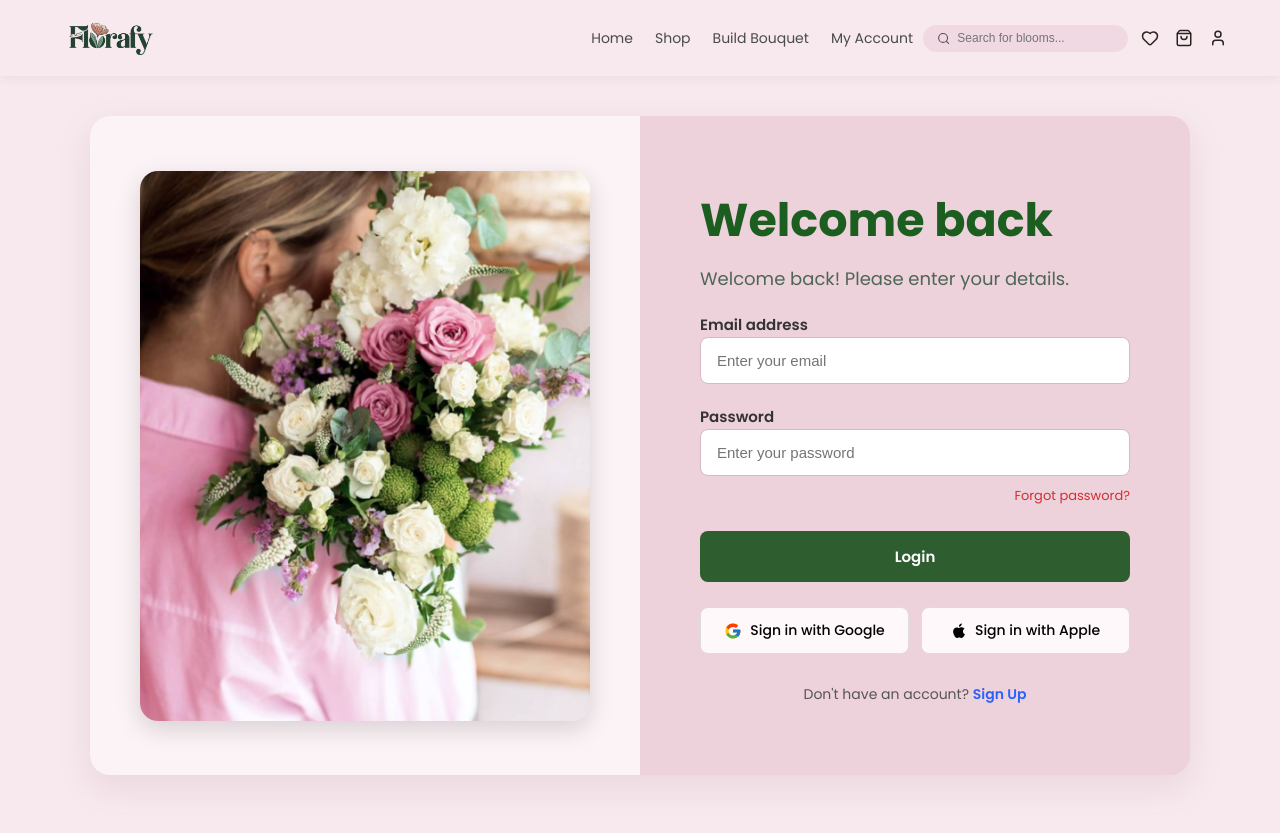
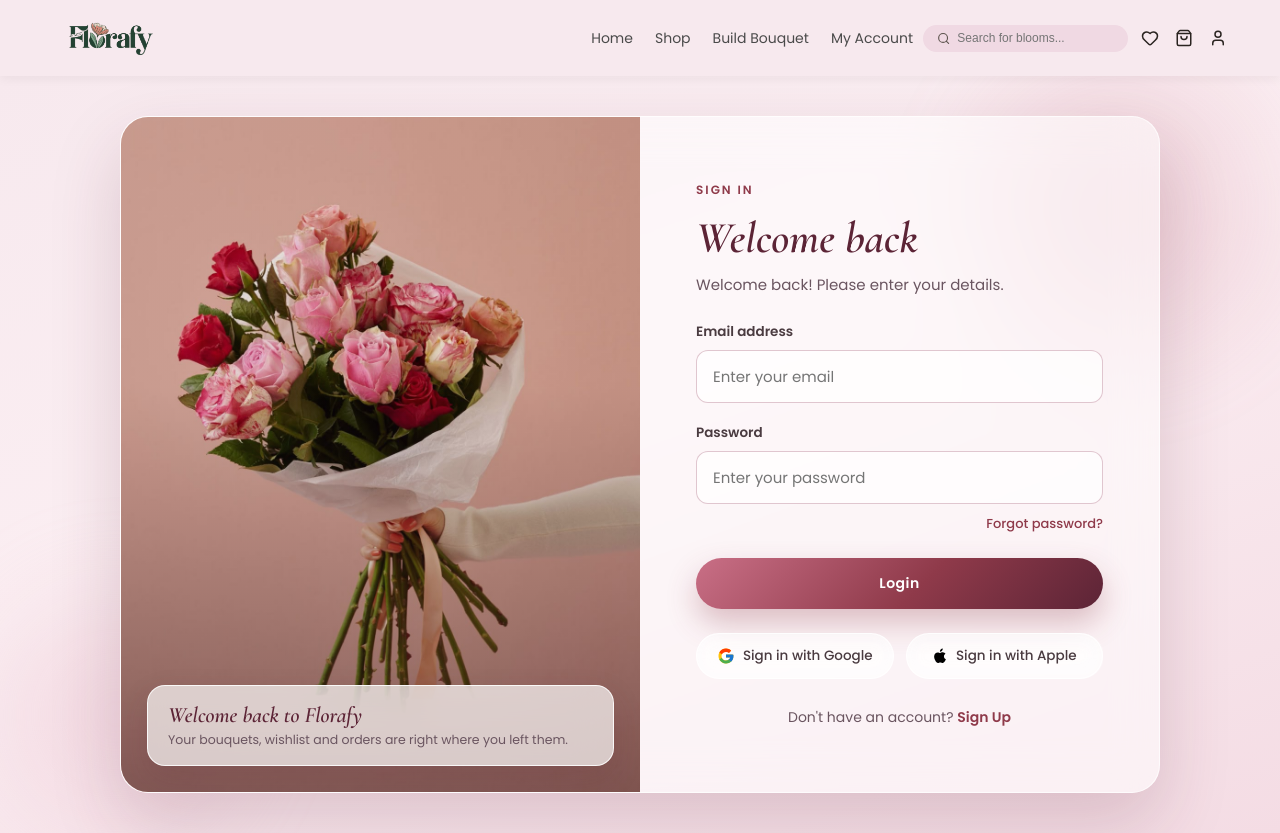
Before and after one commit to manasvistha/florafy_frontend, a React (Create React App) app: page /login in a window 1280 px wide. Built offline with nearby package versions, Linux system fonts and the light colour scheme.

Commit message:
Added auto playing image panel

```diff
--- a/src/pages/LoginPage.jsx
+++ b/src/pages/LoginPage.jsx
@@ -1,164 +1,198 @@
-import { useState } from "react";
+import { useState, useEffect } from "react";
 import { Link, useNavigate, useLocation } from "react-router-dom";
+import { motion, AnimatePresence } from "framer-motion";
 import Navbar from "../components/Navbar";
-import LoginImage from "../assets/Login.png";
 import { loginUser } from "../services/api";
 import { useWishlist } from "../context/WishlistContext";
 import { useCart } from "../context/CartContext";
 
+// Auto-playing photos on the image panel (matches the landing hero).
+const SLIDES = [
+  "/image/hero-bouquet.jpg",
+  "/image/products/rose.jpg",
+  "/image/products/mixed.jpg",
+  "/image/products/rosepink.jpg",
+];
+
 const styles = {
   page: {
     minHeight: "calc(100vh - 80px)",
-    background: "#f7e9ee",
+    background:
+      "linear-gradient(160deg, #f7e9ee 0%, #fbeef2 45%, #f4dce4 100%)",
     display: "flex",
     justifyContent: "center",
     alignItems: "center",
     padding: "40px 20px",
     fontFamily: "'Poppins', sans-serif",
+    position: "relative",
+    overflow: "hidden",
   },
-
+  blob1: {
+    position: "absolute",
+    width: 420,
+    height: 420,
+    top: "-10%",
+    right: "-4%",
+    borderRadius: "50%",
+    background: "radial-gradient(circle, rgba(201,111,134,0.25), transparent 70%)",
+    filter: "blur(30px)",
+    pointerEvents: "none",
+  },
+  blob2: {
+    position: "absolute",
+    width: 360,
+    height: 360,
+    bottom: "-8%",
+    left: "-5%",
+    borderRadius: "50%",
+    background: "radial-gradient(circle, rgba(233,188,203,0.4), transparent 70%)",
+    filter: "blur(30px)",
+    pointerEvents: "none",
+  },
   card: {
-    width: "1100px",
-    background: "#edd1db",
-    borderRadius: "20px",
+    position: "relative",
+    zIndex: 2,
+    width: "1040px",
+    maxWidth: "100%",
+    background: "rgba(255,255,255,0.55)",
+    backdropFilter: "blur(22px)",
+    WebkitBackdropFilter: "blur(22px)",
+    border: "1px solid rgba(255,255,255,0.7)",
+    borderRadius: "28px",
     display: "grid",
     gridTemplateColumns: "1fr 1fr",
     overflow: "hidden",
-    boxShadow: "0 12px 30px rgba(177, 135, 154, 0.18)",
+    boxShadow: "0 30px 70px rgba(92,36,54,0.18)",
   },
-
-  imageContainer: {
-    padding: "40px",
-    display: "flex",
-    justifyContent: "center",
-    alignItems: "center",
-    background: "#FCF3F6",
+  imageContainer: { position: "relative", overflow: "hidden", minHeight: 560 },
+  slide: {
+    position: "absolute",
+    inset: 0,
+    backgroundSize: "cover",
+    backgroundPosition: "center",
   },
-
-  image: {
-    width: "100%",
-    maxWidth: "450px",
-    height: "550px",
-    objectFit: "cover",
-    borderRadius: "18px",
-    boxShadow: "0 8px 25px rgba(0,0,0,.15)",
+  imageOverlay: {
+    position: "absolute",
+    inset: 0,
+    background:
+      "linear-gradient(180deg, rgba(42,18,24,0.10) 40%, rgba(42,18,24,0.45) 100%)",
   },
-
+  imageBadge: {
+    position: "absolute",
+    bottom: 26,
+    left: 26,
+    right: 26,
+    padding: "16px 20px",
+    borderRadius: 18,
+    background: "rgba(255,255,255,0.68)",
+    backdropFilter: "blur(18px)",
+    WebkitBackdropFilter: "blur(18px)",
+    border: "1px solid rgba(255,255,255,0.85)",
+    boxShadow: "0 12px 30px rgba(92,36,54,0.16)",
+  },
+  badgeTitle: {
+    fontFamily: "'Cormorant Garamond', serif",
+    fontStyle: "italic",
+    fontSize: 22,
+    fontWeight: 600,
+    color: "#5c2436",
+    margin: "0 0 3px",
+  },
+  badgeText: { fontSize: 12.5, color: "#6a5560", margin: 0 },
   form: {
-    padding: "70px 60px",
+    padding: "64px 56px",
     display: "flex",
     flexDirection: "column",
     justifyContent: "center",
   },
-
+  eyebrow: {
+    fontSize: 12,
+    fontWeight: 600,
+    letterSpacing: 2,
+    textTransform: "uppercase",
+    color: "#8f3a4a",
+    marginBottom: 12,
+  },
   heading: {
-    fontSize: "46px",
-    fontWeight: "700",
-    color: "#1b5e20",
-    marginBottom: "10px",
+    fontFamily: "'Cormorant Garamond', serif",
+    fontStyle: "italic",
+    fontSize: "44px",
+    fontWeight: 600,
+    color: "#5c2436",
+    margin: "0 0 8px",
   },
-
-  subtext: {
-    fontSize: "18px",
-    color: "#4e6655",
-    marginBottom: "20px",
-  },
-
+  subtext: { fontSize: "15px", color: "#6a5560", marginBottom: "26px" },
   errorBox: {
-    background: "#fdecea",
+    background: "rgba(253,236,234,0.9)",
     border: "1px solid #f5c2c0",
     color: "#c62828",
     fontSize: "14px",
     padding: "10px 14px",
-    borderRadius: "8px",
+    borderRadius: "10px",
     marginBottom: "20px",
   },
-
   label: {
-    fontSize: "15px",
-    fontWeight: "600",
+    fontSize: "13.5px",
+    fontWeight: 600,
     marginBottom: "8px",
-    color: "#333",
+    color: "#4a3b40",
+    display: "block",
   },
-
   input: {
     width: "100%",
     padding: "14px 16px",
-    borderRadius: "8px",
-    border: "1px solid #d9b8c4",
+    borderRadius: "12px",
+    border: "1px solid rgba(217,184,196,0.8)",
+    background: "rgba(255,255,255,0.7)",
     fontSize: "15px",
     outline: "none",
     marginBottom: "20px",
     boxSizing: "border-box",
+    fontFamily: "inherit",
   },
-
-  inputError: {
-    border: "1px solid #e57373",
-  },
-
+  inputError: { border: "1px solid #e57373" },
   forgotRow: {
     display: "flex",
     justifyContent: "flex-end",
     marginTop: "-10px",
-    marginBottom: "25px",
+    marginBottom: "24px",
   },
-
-  forgotLink: {
-    fontSize: "13px",
-    color: "#d32f2f",
-    textDecoration: "none",
-  },
-
+  forgotLink: { fontSize: "13px", color: "#8f3a4a", textDecoration: "none", fontWeight: 500 },
   loginBtn: {
     width: "100%",
-    padding: "14px",
-    background: "#2e5d2f",
+    padding: "15px",
+    background: "linear-gradient(135deg, #c96f86 0%, #8f3a4a 55%, #5c2436 100%)",
     color: "#fff",
     border: "none",
-    borderRadius: "8px",
-    fontSize: "15px",
-    fontWeight: "600",
+    borderRadius: "999px",
+    fontSize: "14px",
+    fontWeight: 600,
+    letterSpacing: 0.5,
     cursor: "pointer",
-    marginBottom: "25px",
+    marginBottom: "24px",
+    boxShadow: "0 14px 30px rgba(143,58,74,0.30)",
   },
-
-  loginBtnDisabled: {
-    opacity: 0.7,
-    cursor: "not-allowed",
-  },
-
-  socialRow: {
-    display: "flex",
-    gap: "12px",
-    marginBottom: "30px",
-  },
-
+  loginBtnDisabled: { opacity: 0.7, cursor: "not-allowed" },
+  socialRow: { display: "flex", gap: "12px", marginBottom: "28px" },
   socialBtn: {
     flex: 1,
     padding: "12px",
-    borderRadius: "8px",
-    border: "1px solid #ddd",
-    background: "#FFF8FA",
+    borderRadius: "999px",
+    border: "1px solid rgba(255,255,255,0.8)",
+    background: "rgba(255,255,255,0.55)",
+    backdropFilter: "blur(10px)",
+    WebkitBackdropFilter: "blur(10px)",
     display: "flex",
     justifyContent: "center",
     alignItems: "center",
     gap: "8px",
     cursor: "pointer",
-    fontWeight: "500",
-    fontSize: "14px",
+    fontWeight: 500,
+    fontSize: "13.5px",
+    color: "#4a3b40",
   },
-
-  footerText: {
-    textAlign: "center",
-    fontSize: "14px",
-    color: "#555",
-  },
-
-  signUpLink: {
-    color: "#2962ff",
-    textDecoration: "none",
-    fontWeight: "600",
-  },
+  footerText: { textAlign: "center", fontSize: "14px", color: "#6a5560" },
+  signUpLink: { color: "#8f3a4a", textDecoration: "none", fontWeight: 600 },
 };
 
 function GoogleIcon() {
@@ -192,6 +226,12 @@ export default function LoginPage() {
   const [formData, setFormData] = useState({ email: "", password: "" });
   const [error, setError] = useState("");
   const [loading, setLoading] = useState(false);
+  const [slide, setSlide] = useState(0);
+
+  useEffect(() => {
+    const id = setInterval(() => setSlide((i) => (i + 1) % SLIDES.length), 4000);
+    return () => clearInterval(id);
+  }, []);
 
   const handleChange = (e) => {
     setFormData({ ...formData, [e.target.name]: e.target.value });
@@ -234,53 +274,71 @@ export default function LoginPage() {
       <Navbar />
 
       <div style={styles.page}>
-        <div style={styles.card}>
+        <div style={styles.blob1} />
+        <div style={styles.blob2} />
 
+        <motion.div
+          style={styles.card}
+          initial={{ opacity: 0, y: 30, scale: 0.98 }}
+          animate={{ opacity: 1, y: 0, scale: 1 }}
+          transition={{ duration: 0.6, ease: "easeOut" }}
+        >
           <div style={styles.imageContainer}>
-            <img
-              src={LoginImage}
-              alt="Flowers"
-              style={styles.image}
-            />
+            <AnimatePresence>
+              <motion.div
+                key={slide}
+                style={{ ...styles.slide, backgroundImage: `url(${SLIDES[slide]})` }}
+                initial={{ opacity: 0, scale: 1.12 }}
+                animate={{ opacity: 1, scale: 1 }}
+                exit={{ opacity: 0 }}
+                transition={{ opacity: { duration: 1.1 }, scale: { duration: 4.5, ease: "easeOut" } }}
+              />
+            </AnimatePresence>
+            <div style={styles.imageOverlay} />
+            <motion.div
+              style={styles.imageBadge}
+              initial={{ opacity: 0, y: 20 }}
+              animate={{ opacity: 1, y: 0 }}
+              transition={{ delay: 0.4, duration: 0.6 }}
+            >
+              <p style={styles.badgeTitle}>Welcome back to Florafy</p>
+              <p style={styles.badgeText}>
+                Your bouquets, wishlist and orders are right where you left them.
+              </p>
+            </motion.div>
           </div>
 
-          <div style={styles.form}>
-
+          <motion.div
+            style={styles.form}
+            initial={{ opacity: 0, x: 24 }}
+            animate={{ opacity: 1, x: 0 }}
+            transition={{ delay: 0.2, duration: 0.6 }}
+          >
+            <span style={styles.eyebrow}>Sign In</span>
             <h1 style={styles.heading}>Welcome back</h1>
-
-            <p style={styles.subtext}>
-              Welcome back! Please enter your details.
-            </p>
+            <p style={styles.subtext}>Welcome back! Please enter your details.</p>
 
             {error && <div style={styles.errorBox}>{error}</div>}
 
             <form onSubmit={handleLogin}>
               <label style={styles.label}>Email address</label>
-
               <input
                 type="email"
                 name="email"
                 placeholder="Enter your email"
                 value={formData.email}
                 onChange={handleChange}
-                style={{
-                  ...styles.input,
-                  ...(error ? styles.inputError : {}),
-                }}
+                style={{ ...styles.input, ...(error ? styles.inputError : {}) }}
               />
 
               <label style={styles.label}>Password</label>
-
               <input
                 type="password"
                 name="password"
                 placeholder="Enter your password"
                 value={formData.password}
                 onChange={handleChange}
-                style={{
-                  ...styles.input,
-                  ...(error ? styles.inputError : {}),
-                }}
+                style={{ ...styles.input, ...(error ? styles.inputError : {}) }}
               />
 
               <div style={styles.forgotRow}>
@@ -289,16 +347,15 @@ export default function LoginPage() {
                 </a>
               </div>
 
-              <button
+              <motion.button
                 type="submit"
                 disabled={loading}
-                style={{
-                  ...styles.loginBtn,
-                  ...(loading ? styles.loginBtnDisabled : {}),
-                }}
+                whileHover={{ scale: loading ? 1 : 1.02 }}
+                whileTap={{ scale: loading ? 1 : 0.98 }}
+                style={{ ...styles.loginBtn, ...(loading ? styles.loginBtnDisabled : {}) }}
               >
                 {loading ? "Logging in..." : "Login"}
-              </button>
+              </motion.button>
             </form>
 
             <div style={styles.socialRow}>
@@ -306,7 +363,6 @@ export default function LoginPage() {
                 <GoogleIcon />
                 Sign in with Google
               </button>
-
               <button style={styles.socialBtn}>
                 <AppleIcon />
                 Sign in with Apple
@@ -319,10 +375,8 @@ export default function LoginPage() {
                 Sign Up
               </Link>
             </p>
-
-          </div>
-
-        </div>
+          </motion.div>
+        </motion.div>
       </div>
     </>
   );
--- a/src/pages/SignupPage.jsx
+++ b/src/pages/SignupPage.jsx
@@ -1,139 +1,180 @@
-import { useState } from "react";
+import { useState, useEffect } from "react";
 import { Link, useNavigate } from "react-router-dom";
+import { motion, AnimatePresence } from "framer-motion";
 import Navbar from "../components/Navbar";
-import SignupImage from "../assets/Login.png";
 import { registerUser } from "../services/api";
 import { useWishlist } from "../context/WishlistContext";
 import { useCart } from "../context/CartContext";
 
+// Auto-playing photos on the image panel (matches the landing hero).
+const SLIDES = [
+  "/image/products/rosepink.jpg",
+  "/image/hero-bouquet.jpg",
+  "/image/products/birthday.jpg",
+  "/image/products/lotus.jpg",
+];
+
 const styles = {
   page: {
     minHeight: "calc(100vh - 80px)",
-    background: "#f7e9ee",
+    background:
+      "linear-gradient(160deg, #f7e9ee 0%, #fbeef2 45%, #f4dce4 100%)",
     display: "flex",
     justifyContent: "center",
     alignItems: "center",
     padding: "40px 20px",
     fontFamily: "'Poppins', sans-serif",
+    position: "relative",
+    overflow: "hidden",
   },
-
+  blob1: {
+    position: "absolute",
+    width: 420,
+    height: 420,
+    top: "-10%",
+    left: "-4%",
+    borderRadius: "50%",
+    background: "radial-gradient(circle, rgba(201,111,134,0.25), transparent 70%)",
+    filter: "blur(30px)",
+    pointerEvents: "none",
+  },
+  blob2: {
+    position: "absolute",
+    width: 360,
+    height: 360,
+    bottom: "-8%",
+    right: "-5%",
+    borderRadius: "50%",
+    background: "radial-gradient(circle, rgba(233,188,203,0.4), transparent 70%)",
+    filter: "blur(30px)",
+    pointerEvents: "none",
+  },
   card: {
-    width: "1100px",
-    background: "#edd1db",
-    borderRadius: "20px",
+    position: "relative",
+    zIndex: 2,
+    width: "1040px",
+    maxWidth: "100%",
+    background: "rgba(255,255,255,0.55)",
+    backdropFilter: "blur(22px)",
+    WebkitBackdropFilter: "blur(22px)",
+    border: "1px solid rgba(255,255,255,0.7)",
+    borderRadius: "28px",
     display: "grid",
     gridTemplateColumns: "1fr 1fr",
     overflow: "hidden",
-    boxShadow: "0 12px 30px rgba(177,135,154,.18)",
+    boxShadow: "0 30px 70px rgba(92,36,54,0.18)",
   },
-
-  imageContainer: {
-    padding: "40px",
-    display: "flex",
-    justifyContent: "center",
-    alignItems: "center",
-    background: "#FCF3F6",
-  },
-
-  image: {
-    width: "100%",
-    maxWidth: "450px",
-    height: "550px",
-    objectFit: "cover",
-    borderRadius: "18px",
-    boxShadow: "0 8px 25px rgba(0,0,0,.15)",
-  },
-
   form: {
-    padding: "60px",
+    padding: "56px",
     display: "flex",
     flexDirection: "column",
     justifyContent: "center",
   },
-
+  eyebrow: {
+    fontSize: 12,
+    fontWeight: 600,
+    letterSpacing: 2,
+    textTransform: "uppercase",
+    color: "#8f3a4a",
+    marginBottom: 12,
+  },
   heading: {
-    fontSize: "46px",
-    fontWeight: "700",
-    color: "#1b5e20",
-    marginBottom: "10px",
+    fontFamily: "'Cormorant Garamond', serif",
+    fontStyle: "italic",
+    fontSize: "42px",
+    fontWeight: 600,
+    color: "#5c2436",
+    margin: "0 0 8px",
   },
-
-  subtext: {
-    fontSize: "18px",
-    color: "#4e6655",
-    marginBottom: "20px",
-  },
-
+  subtext: { fontSize: "15px", color: "#6a5560", marginBottom: "24px" },
   errorBox: {
-    background: "#fdecea",
+    background: "rgba(253,236,234,0.9)",
     border: "1px solid #f5c2c0",
     color: "#c62828",
     fontSize: "14px",
     padding: "10px 14px",
-    borderRadius: "8px",
+    borderRadius: "10px",
     marginBottom: "20px",
   },
-
   label: {
-    fontSize: "15px",
-    fontWeight: "600",
+    fontSize: "13.5px",
+    fontWeight: 600,
     marginBottom: "8px",
-    color: "#333",
+    color: "#4a3b40",
+    display: "block",
   },
-
   input: {
     width: "100%",
-    padding: "14px 16px",
-    borderRadius: "8px",
-    border: "1px solid #d9b8c4",
-    background: "#FFF9FB",
+    padding: "13px 16px",
+    borderRadius: "12px",
+    border: "1px solid rgba(217,184,196,0.8)",
+    background: "rgba(255,255,255,0.7)",
     fontSize: "15px",
     outline: "none",
-    marginBottom: "18px",
+    marginBottom: "16px",
     boxSizing: "border-box",
+    fontFamily: "inherit",
   },
-
-  inputError: {
-    border: "1px solid #e57373",
-  },
-
+  inputError: { border: "1px solid #e57373" },
   hintText: {
     fontSize: "12px",
-    color: "#777",
-    marginTop: "-12px",
-    marginBottom: "18px",
+    color: "#8a7580",
+    marginTop: "-10px",
+    marginBottom: "16px",
   },
-
   button: {
     width: "100%",
-    padding: "14px",
-    background: "#2e5d2f",
+    padding: "15px",
+    background: "linear-gradient(135deg, #c96f86 0%, #8f3a4a 55%, #5c2436 100%)",
     color: "#fff",
     border: "none",
-    borderRadius: "8px",
-    fontSize: "15px",
-    fontWeight: "600",
+    borderRadius: "999px",
+    fontSize: "14px",
+    fontWeight: 600,
+    letterSpacing: 0.5,
     cursor: "pointer",
-    marginTop: "15px",
-    marginBottom: "25px",
+    marginTop: "10px",
+    marginBottom: "22px",
+    boxShadow: "0 14px 30px rgba(143,58,74,0.30)",
   },
-
-  buttonDisabled: {
-    opacity: 0.7,
-    cursor: "not-allowed",
+  buttonDisabled: { opacity: 0.7, cursor: "not-allowed" },
+  footerText: { textAlign: "center", fontSize: "14px", color: "#6a5560" },
+  loginLink: { color: "#8f3a4a", textDecoration: "none", fontWeight: 600 },
+  imageContainer: { position: "relative", overflow: "hidden", minHeight: 620 },
+  slide: {
+    position: "absolute",
+    inset: 0,
+    backgroundSize: "cover",
+    backgroundPosition: "center",
   },
-
-  footerText: {
-    textAlign: "center",
-    fontSize: "14px",
-    color: "#555",
+  imageOverlay: {
+    position: "absolute",
+    inset: 0,
+    background:
+      "linear-gradient(180deg, rgba(42,18,24,0.10) 40%, rgba(42,18,24,0.45) 100%)",
   },
-
-  loginLink: {
-    color: "#2962ff",
-    textDecoration: "none",
-    fontWeight: "600",
+  imageBadge: {
+    position: "absolute",
+    bottom: 26,
+    left: 26,
+    right: 26,
+    padding: "16px 20px",
+    borderRadius: 18,
+    background: "rgba(255,255,255,0.68)",
+    backdropFilter: "blur(18px)",
+    WebkitBackdropFilter: "blur(18px)",
+    border: "1px solid rgba(255,255,255,0.85)",
+    boxShadow: "0 12px 30px rgba(92,36,54,0.16)",
   },
+  badgeTitle: {
+    fontFamily: "'Cormorant Garamond', serif",
+    fontStyle: "italic",
+    fontSize: 22,
+    fontWeight: 600,
+    color: "#5c2436",
+    margin: "0 0 3px",
+  },
+  badgeText: { fontSize: 12.5, color: "#6a5560", margin: 0 },
 };
 
 export default function SignupPage() {
@@ -149,6 +190,12 @@ export default function SignupPage() {
   });
   const [error, setError] = useState("");
   const [loading, setLoading] = useState(false);
+  const [slide, setSlide] = useState(0);
+
+  useEffect(() => {
+    const id = setInterval(() => setSlide((i) => (i + 1) % SLIDES.length), 4000);
+    return () => clearInterval(id);
+  }, []);
 
   const handleChange = (e) => {
     setFormData({ ...formData, [e.target.name]: e.target.value });
@@ -221,22 +268,23 @@ export default function SignupPage() {
       <Navbar />
 
       <div style={styles.page}>
-        <div style={styles.card}>
+        <div style={styles.blob1} />
+        <div style={styles.blob2} />
 
-          <div style={styles.imageContainer}>
-            <img
-              src={SignupImage}
-              alt="Flowers"
-              style={styles.image}
-            />
-          </div>
-
-          <div style={styles.form}>
-
-            <h1 style={styles.heading}>
-              Create your account
-            </h1>
-
+        <motion.div
+          style={styles.card}
+          initial={{ opacity: 0, y: 30, scale: 0.98 }}
+          animate={{ opacity: 1, y: 0, scale: 1 }}
+          transition={{ duration: 0.6, ease: "easeOut" }}
+        >
+          <motion.div
+            style={styles.form}
+            initial={{ opacity: 0, x: -24 }}
+            animate={{ opacity: 1, x: 0 }}
+            transition={{ delay: 0.2, duration: 0.6 }}
+          >
+            <span style={styles.eyebrow}>Create Account</span>
+            <h1 style={styles.heading}>Create your account</h1>
             <p style={styles.subtext}>
               Join Florafy and start shopping beautiful flowers.
             </p>
@@ -287,13 +335,15 @@ export default function SignupPage() {
                 style={{ ...styles.input, ...(error ? styles.inputError : {}) }}
               />
 
-              <button
+              <motion.button
                 type="submit"
                 disabled={loading}
+                whileHover={{ scale: loading ? 1 : 1.02 }}
+                whileTap={{ scale: loading ? 1 : 0.98 }}
                 style={{ ...styles.button, ...(loading ? styles.buttonDisabled : {}) }}
               >
                 {loading ? "Creating account..." : "Join Us"}
-              </button>
+              </motion.button>
             </form>
 
             <p style={styles.footerText}>
@@ -302,10 +352,33 @@ export default function SignupPage() {
                 Login
               </Link>
             </p>
+          </motion.div>
 
+          <div style={styles.imageContainer}>
+            <AnimatePresence>
+              <motion.div
+                key={slide}
+                style={{ ...styles.slide, backgroundImage: `url(${SLIDES[slide]})` }}
+                initial={{ opacity: 0, scale: 1.12 }}
+                animate={{ opacity: 1, scale: 1 }}
+                exit={{ opacity: 0 }}
+                transition={{ opacity: { duration: 1.1 }, scale: { duration: 4.5, ease: "easeOut" } }}
+              />
+            </AnimatePresence>
+            <div style={styles.imageOverlay} />
+            <motion.div
+              style={styles.imageBadge}
+              initial={{ opacity: 0, y: 20 }}
+              animate={{ opacity: 1, y: 0 }}
+              transition={{ delay: 0.4, duration: 0.6 }}
+            >
+              <p style={styles.badgeTitle}>Bloom with us</p>
+              <p style={styles.badgeText}>
+                Handcrafted bouquets, a custom builder, and same-day delivery await.
+              </p>
+            </motion.div>
           </div>
-
-        </div>
+        </motion.div>
       </div>
     </>
   );
```
Also changed, not shown: 8 other files (tests, documents, lock files or other folders).
